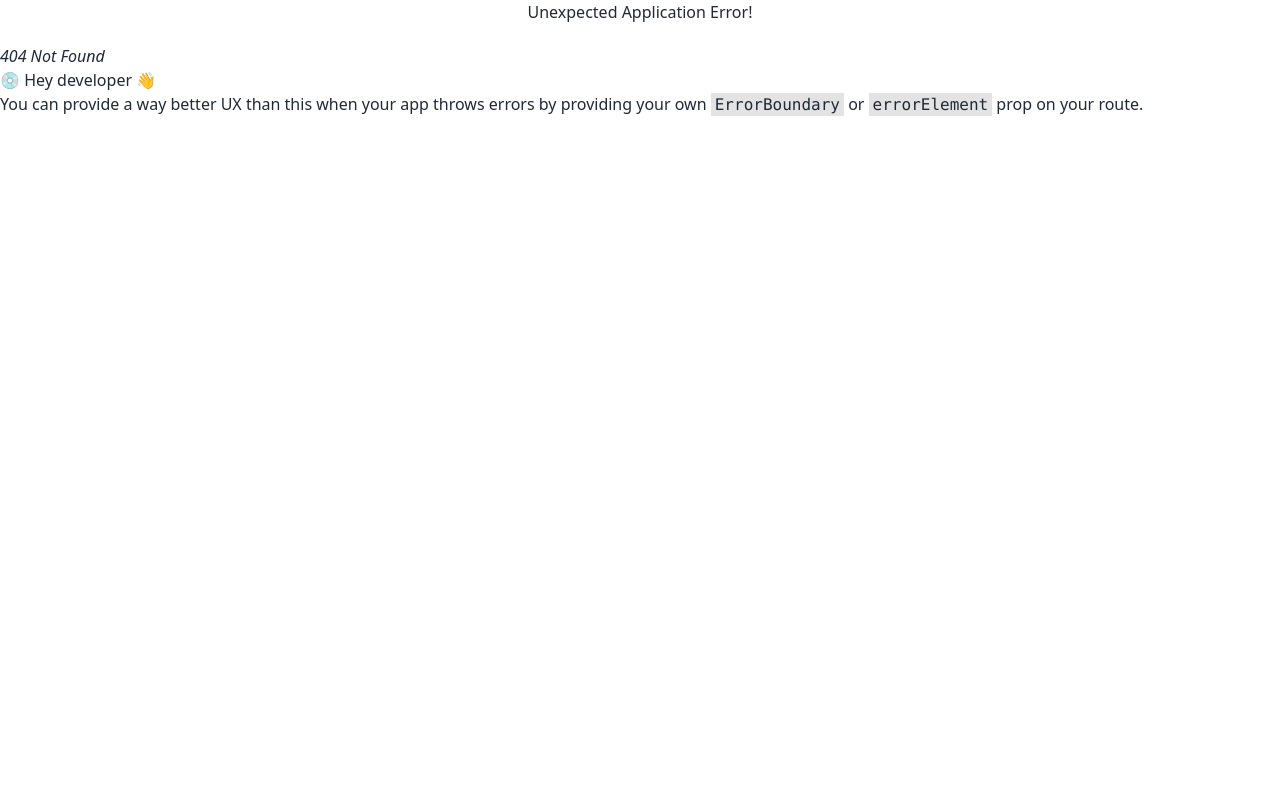
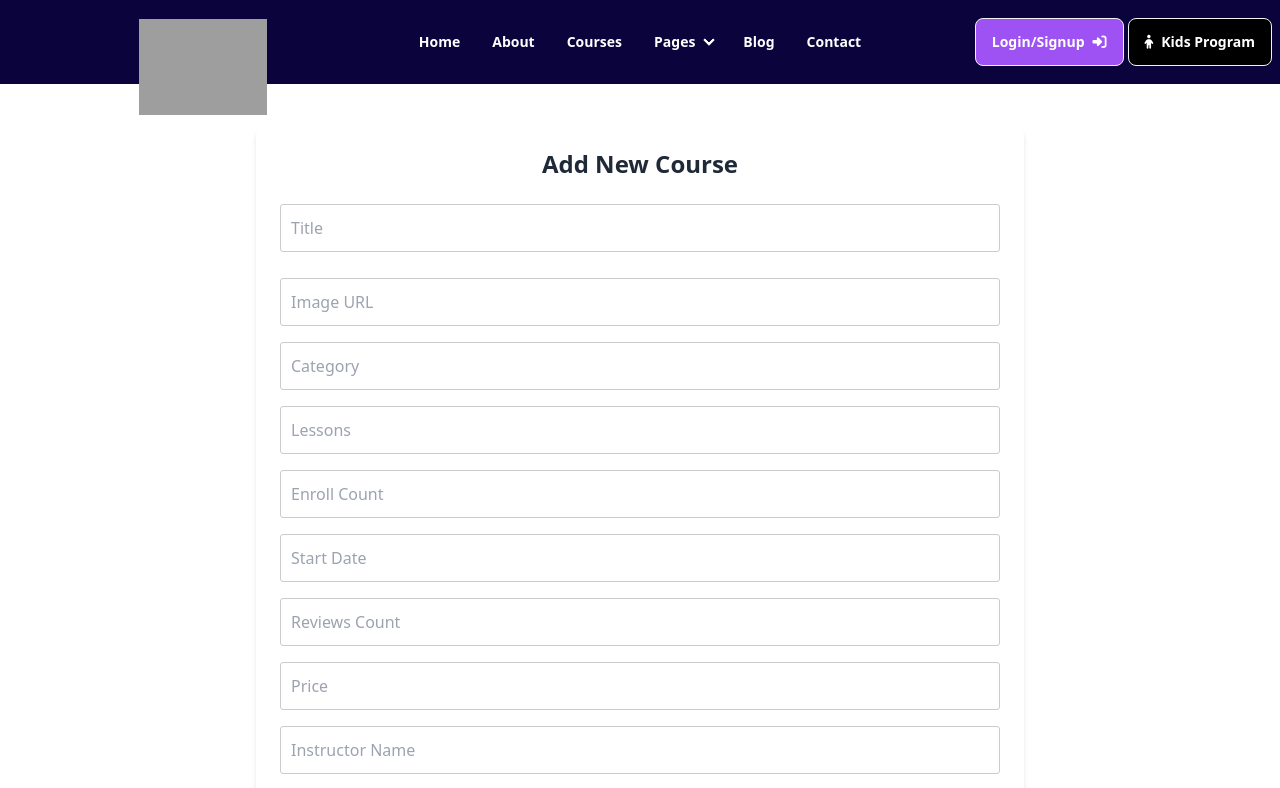
Before and after one commit to AnikHaque/EducationPlatform-Client-Side, a React (Vite) app: page /addcourse in a window 1280 px wide. Before the commit this address had no page. Shown: the top 788 px of the page. Built offline with nearby package versions, Linux system fonts and the light colour scheme; grey boxes are pictures that could not be loaded.

Commit message:
add course done

```diff
--- /dev/null
+++ b/src/Componentrs/Courses/AddCourse.jsx
@@ -0,0 +1,126 @@
+import { useState } from "react";
+import { useCourses } from "../../Context/CourseContext";
+
+const AddCoursePage = () => {
+  const { addCourse } = useCourses();
+  const [formData, setFormData] = useState({
+    title: "",
+    image: "",
+    category: "Development",
+    lessons: 0,
+    enroll: 0,
+    date: "",
+    rating: 5.0,
+    reviews: 0,
+    instructor: {
+      name: "",
+      avatar: "",
+    },
+    price: 0,
+  });
+
+  const handleChange = (e) => {
+    const { name, value } = e.target;
+    if (name.startsWith("instructor.")) {
+      setFormData((prev) => ({
+        ...prev,
+        instructor: {
+          ...prev.instructor,
+          [name.split(".")[1]]: value,
+        },
+      }));
+    } else {
+      setFormData((prev) => ({ ...prev, [name]: value }));
+    }
+  };
+
+  const handleSubmit = (e) => {
+    e.preventDefault();
+    addCourse(formData);
+    alert("Course Added!");
+  };
+
+  return (
+    <div className="max-w-3xl mx-auto p-6 bg-white shadow-md rounded-xl mt-10">
+      <h2 className="text-2xl font-bold mb-6 text-center">Add New Course</h2>
+      <form onSubmit={handleSubmit} className="space-y-4">
+        <input
+          name="title"
+          placeholder="Title"
+          onChange={handleChange}
+          required
+          className="input"
+        />
+        <input
+          name="image"
+          placeholder="Image URL"
+          onChange={handleChange}
+          required
+          className="input"
+        />
+        <input
+          name="category"
+          placeholder="Category"
+          onChange={handleChange}
+          required
+          className="input"
+        />
+        <input
+          name="lessons"
+          type="number"
+          placeholder="Lessons"
+          onChange={handleChange}
+          className="input"
+        />
+        <input
+          name="enroll"
+          type="number"
+          placeholder="Enroll Count"
+          onChange={handleChange}
+          className="input"
+        />
+        <input
+          name="date"
+          type="text"
+          placeholder="Start Date"
+          onChange={handleChange}
+          className="input"
+        />
+        <input
+          name="reviews"
+          type="number"
+          placeholder="Reviews Count"
+          onChange={handleChange}
+          className="input"
+        />
+        <input
+          name="price"
+          type="number"
+          placeholder="Price"
+          onChange={handleChange}
+          className="input"
+        />
+        <input
+          name="instructor.name"
+          placeholder="Instructor Name"
+          onChange={handleChange}
+          className="input"
+        />
+        <input
+          name="instructor.avatar"
+          placeholder="Instructor Avatar URL"
+          onChange={handleChange}
+          className="input"
+        />
+        <button
+          type="submit"
+          className="bg-purple-600 text-white px-4 py-2 rounded-lg w-full"
+        >
+          Add Course
+        </button>
+      </form>
+    </div>
+  );
+};
+
+export default AddCoursePage;
--- /dev/null
+++ b/src/Context/CourseContext.jsx
@@ -0,0 +1,19 @@
+import { createContext, useState, useContext } from "react";
+
+const CourseContext = createContext();
+
+export const useCourses = () => useContext(CourseContext);
+
+export const CourseProvider = ({ children }) => {
+  const [courses, setCourses] = useState([]);
+
+  const addCourse = (course) => {
+    setCourses((prev) => [...prev, { ...course, id: Date.now() }]);
+  };
+
+  return (
+    <CourseContext.Provider value={{ courses, addCourse }}>
+      {children}
+    </CourseContext.Provider>
+  );
+};
--- a/src/Routes/Router.jsx
+++ b/src/Routes/Router.jsx
@@ -34,6 +34,8 @@ import AddReview from "../Componentrs/Dashboard/DashboardComponents/Review/AddRe
 import ReviewsList from "../Componentrs/Dashboard/DashboardComponents/Review/ShowReviews";
 import ChangePassword from "../Componentrs/Login/Change-Password/ChangePassword";
 import AllCoursesPage from "../Componentrs/AllCourses/AllCourses";
+import { CourseProvider } from "../Context/CourseContext";
+import AddCoursePage from "../Componentrs/Courses/AddCourse";
 
 const router = createBrowserRouter([
   {
@@ -84,6 +86,14 @@ const router = createBrowserRouter([
       {
         path: "/courses",
         element: <AllCoursesPage></AllCoursesPage>,
+      },
+      {
+        path: "/addcourse",
+        element: (
+          <CourseProvider>
+            <AddCoursePage></AddCoursePage>
+          </CourseProvider>
+        ),
       },
       {
         path: "/kids-program",
```
